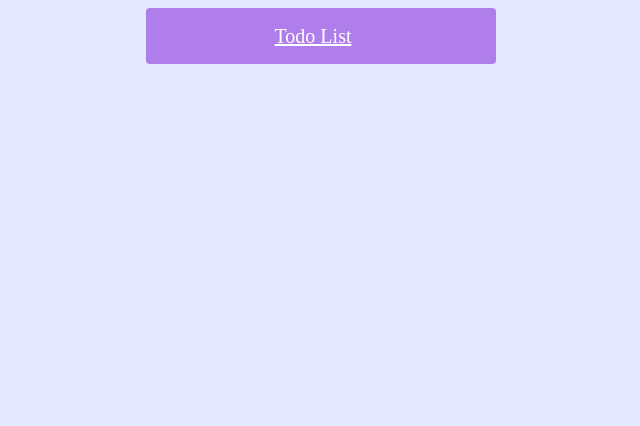
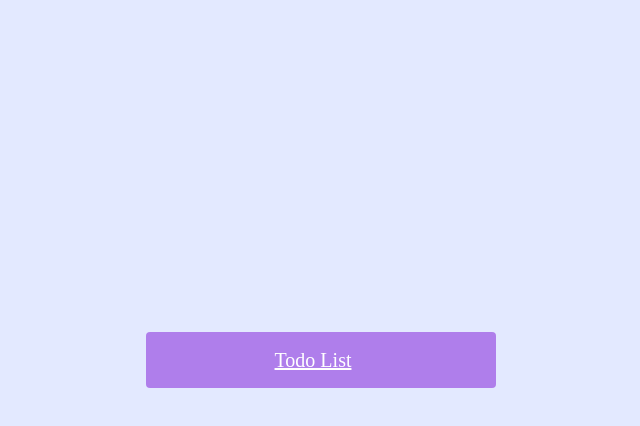
Before and after one commit to joaovxsantos/Todo-List, a React (Create React App) app: page / in a window 1280 px wide. Shown: the top 426 px of the page, without its empty margins (319-959 px from the left). Built offline with nearby package versions, Linux system fonts and the light colour scheme.

Commit message:
Ajuste no body

```diff
--- a/src/index.css
+++ b/src/index.css
@@ -12,5 +12,10 @@
 }
 
 body {
+  display: flex;
+  align-items: center;
+  justify-content: center;
+  min-height: 100vh;
+  padding-bottom: 80px;
   background: var(--gray-bg) !important;
 }
```
Also changed, not shown: src/App.css (line endings or trailing spaces).
